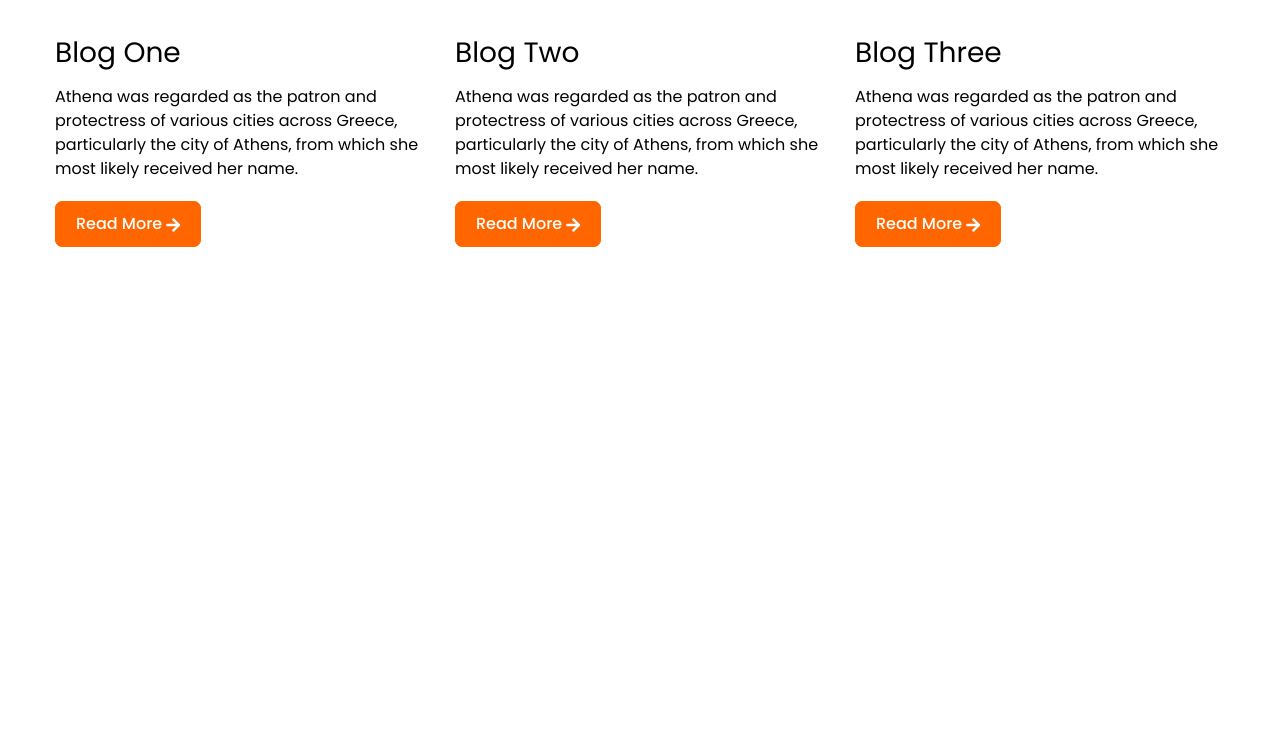
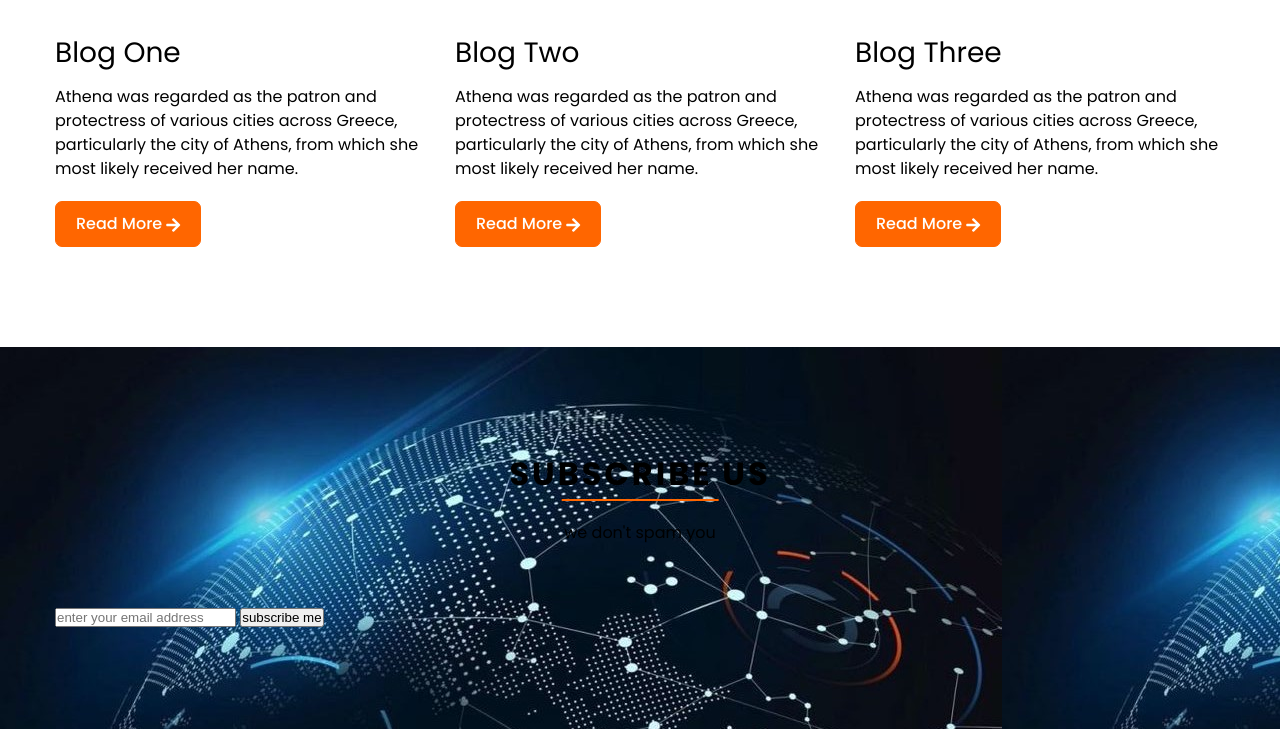
Before and after one commit to moinsoft/Msoft, a website: page index.html in a window 1280 px wide. Shown: the part 11023-11752 px from the top of the page. Before the commit the page ends 11370 px from the top, so only its background shows below. Drawn offline with Linux system fonts and the light colour scheme.

Commit message:
Subscription Markup Done

```diff
--- a/index.html
+++ b/index.html
@@ -978,6 +978,34 @@
 <!-- Blog Section End -->
 
 
+<!-- Subscription Section Start -->
+<section class="subscription pt-100 pb-100" style="background-image: url('./assets/subscription/subscription-bg.jpg');">
+
+	<div class="container">
+
+		<div class="section-title text-center">
+
+			<h2 class="section-title__title">subscribe us</h2>
+			<p class="section-title__copy">we don't spam you</p>
+
+		</div>
+
+
+		<div class="subscription__form">
+
+			<form action="#">
+				<input type="text" placeholder="enter your email address" />
+				<input type="submit" value="subscribe me" />
+			</form>
+
+		</div>
+
+	</div>
+
+</section>
+<!-- Subscription Section End -->
+
+
 </body>
 
 </html>
```
